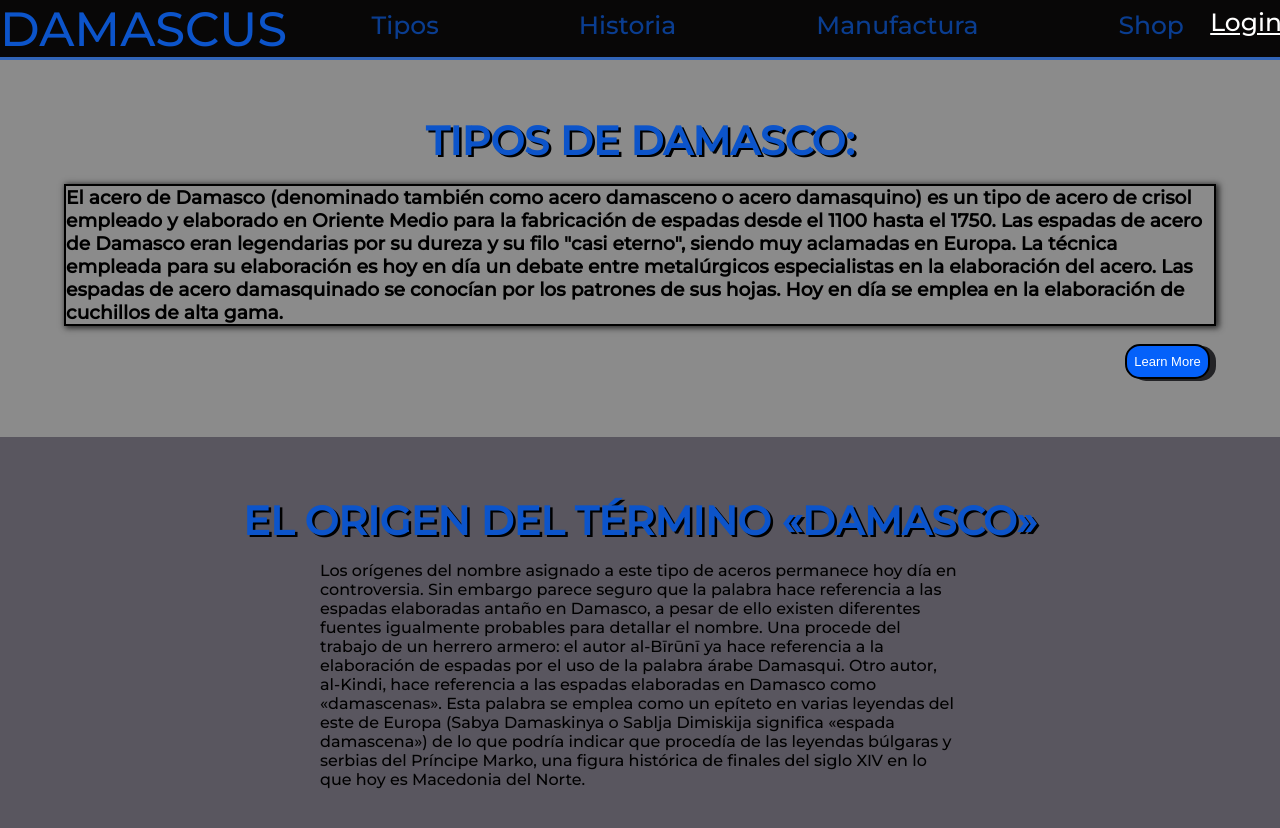
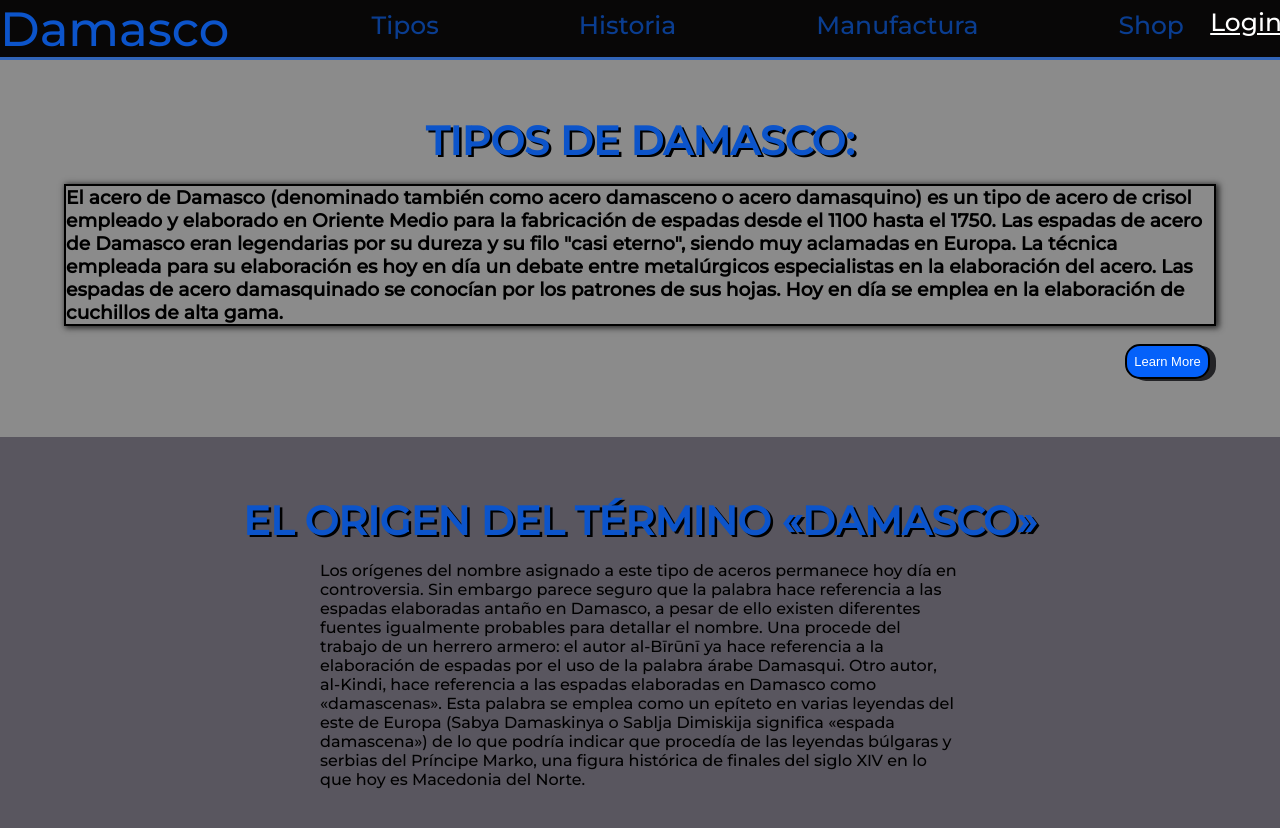
Before and after one commit to SantiTorrens/Damascus, a React (Create React App) app: page / in a window 1280 px wide. Shown: the top 828 px of the page. Built offline with nearby package versions, Linux system fonts and the light colour scheme.

Commit message:
cambio nombre pag

```diff
--- a/src/Components/Header/HeaderInnerLeft.js
+++ b/src/Components/Header/HeaderInnerLeft.js
@@ -10,7 +10,7 @@ function HeaderInnerLeft() {
             className="title"
             title="go to Damascus"
           >
-            DAMASCUS
+            Damasco
           </a>
         </span>
       </div>
```
